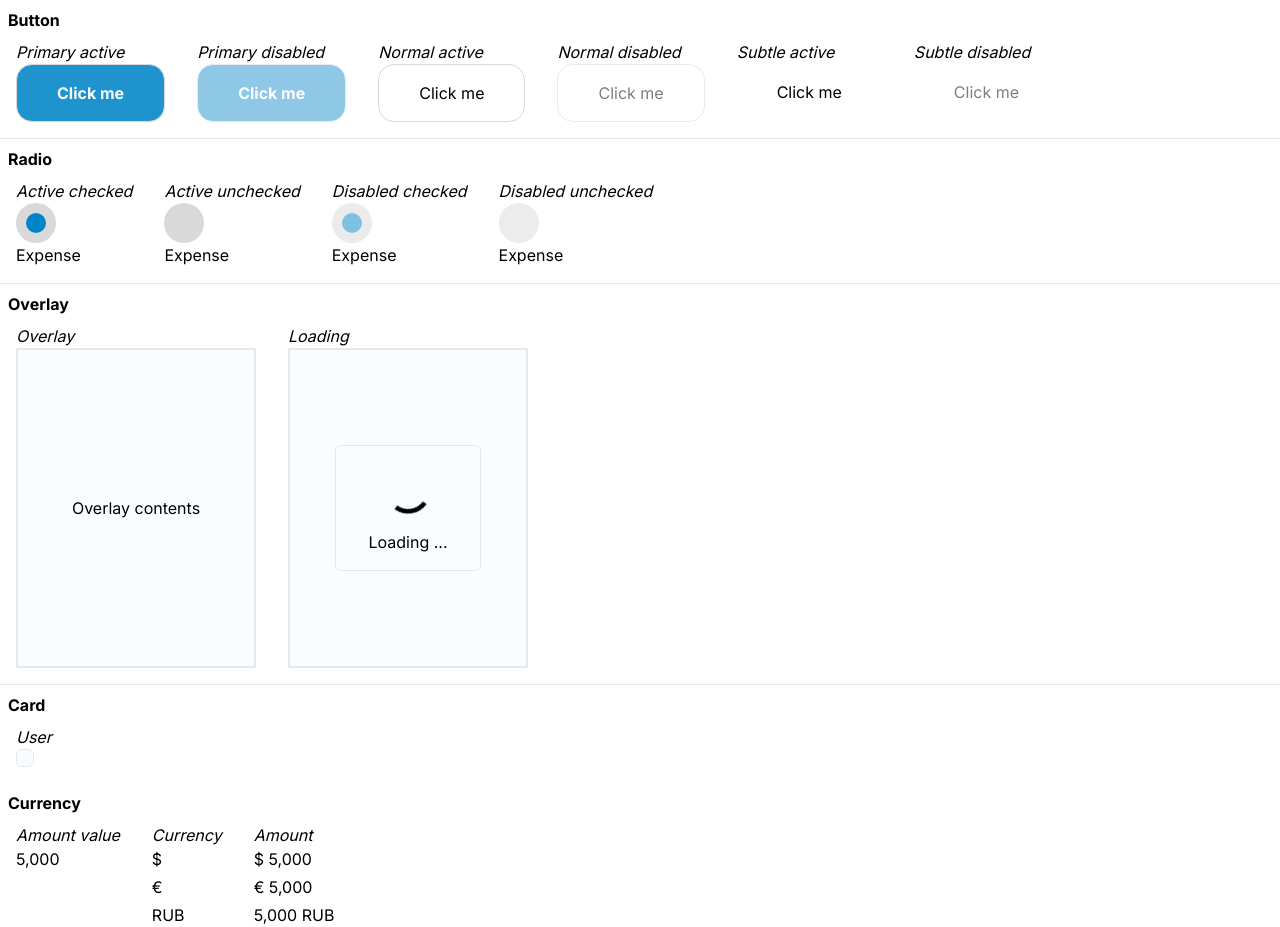
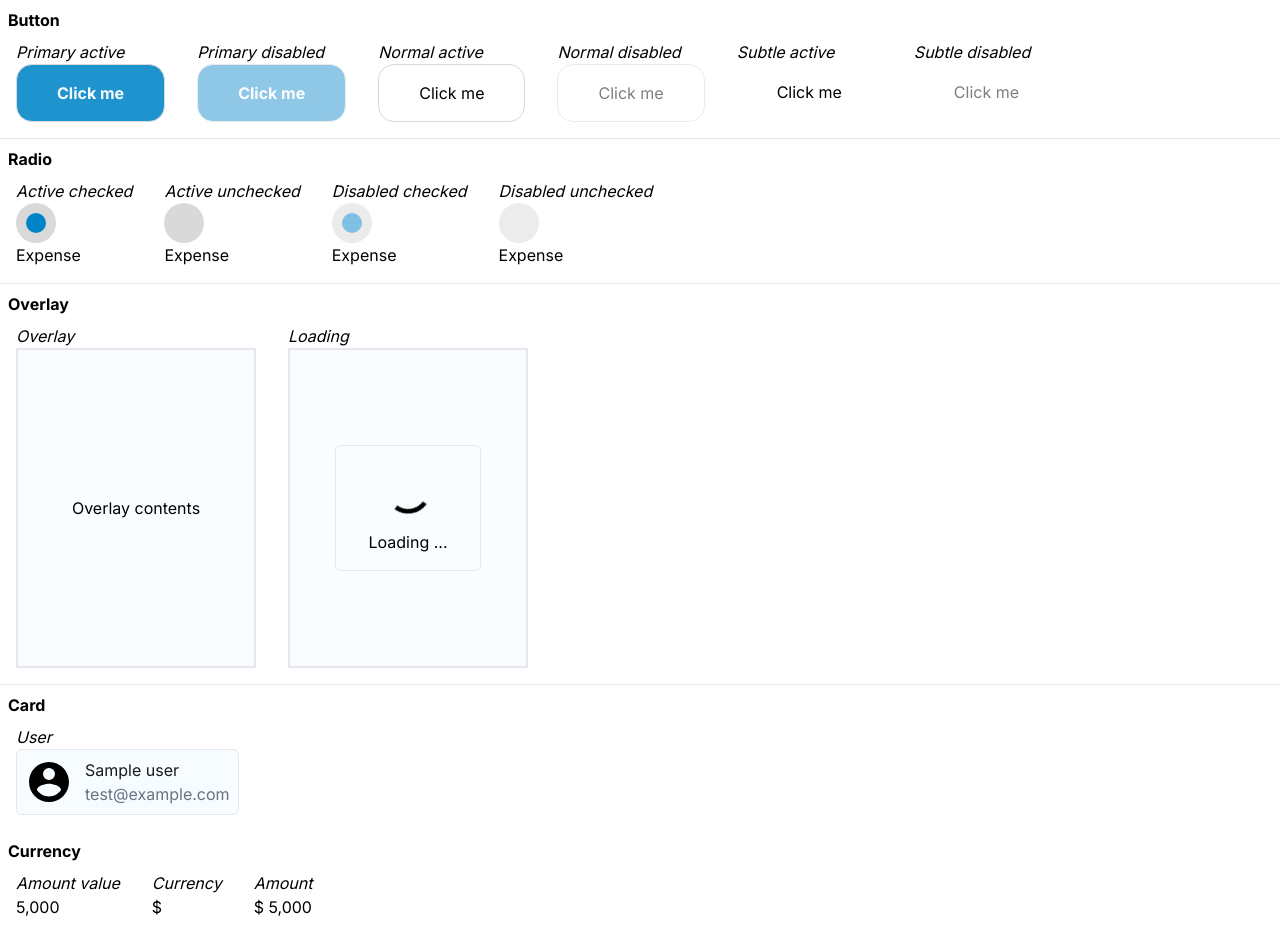
Before and after one commit to vicanis/wallet3, a Next.js app: page /ui in a window 1280 px wide. Shown: the top 927 px of the page. Built offline with nearby package versions, Linux system fonts and the light colour scheme.

Commit message:
refactor: pass user data to the object prop in the user card component

```diff
--- a/src/features/bar/side/menu.tsx
+++ b/src/features/bar/side/menu.tsx
@@ -28,7 +28,7 @@ export default function SideMenu({ onClick }: { onClick: () => void }) {
 
                 <div className="grid gap-5 p-4 pt-0 items-start font-medium">
                     <div className="grid gap-2">
-                        <UserCard {...data?.user!} />
+                        <UserCard user={data?.user!} />
                         <div className="flex items-center gap-2">
                             Balance: <Amount amount={5000} currency="USD" />
                         </div>
--- a/src/features/user/card.tsx
+++ b/src/features/user/card.tsx
@@ -2,15 +2,17 @@ import { mdiAccountCircle } from "@mdi/js";
 import Icon from "@mdi/react";
 import { DefaultSession } from "next-auth";
 
-export default function UserCard(
-    info: Exclude<DefaultSession["user"], undefined>
-) {
+export default function UserCard({
+    user,
+}: {
+    user: Exclude<DefaultSession["user"], undefined>;
+}) {
     return (
         <div className="flex gap-3 items-center p-2 border-[1px] border-solid rounded-md bg-white">
-            {typeof info.image === "string" && (
+            {typeof user.image === "string" && (
                 <div className="rounded-[50%] overflow-hidden">
                     <ImageProxy
-                        src={info.image}
+                        src={user.image}
                         alt="avatar"
                         width={48}
                         height={48}
@@ -18,8 +20,8 @@ export default function UserCard(
                 </div>
             )}
             <div>
-                <div className="text-black">{info.name}</div>
-                <div className="text-gray-500">{info.email}</div>
+                <div className="text-black">{user.name}</div>
+                <div className="text-gray-500">{user.email}</div>
             </div>
         </div>
     );
```
